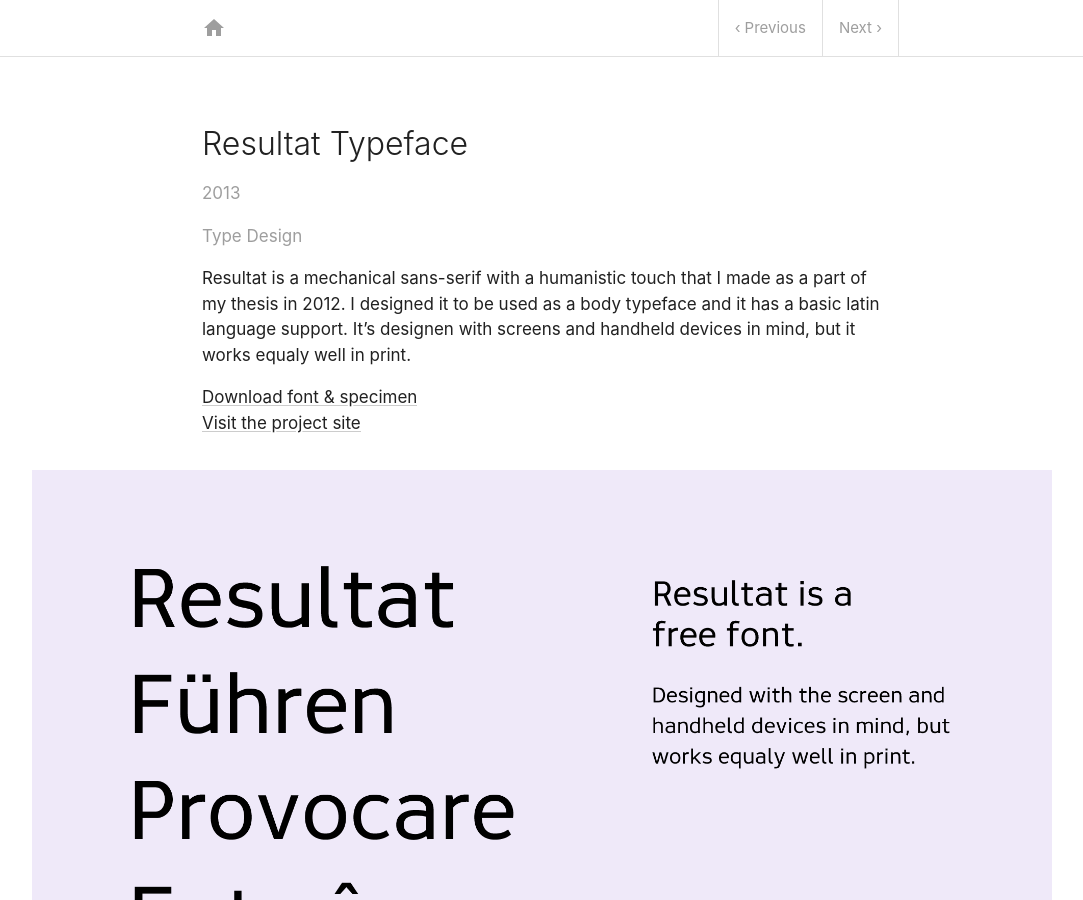
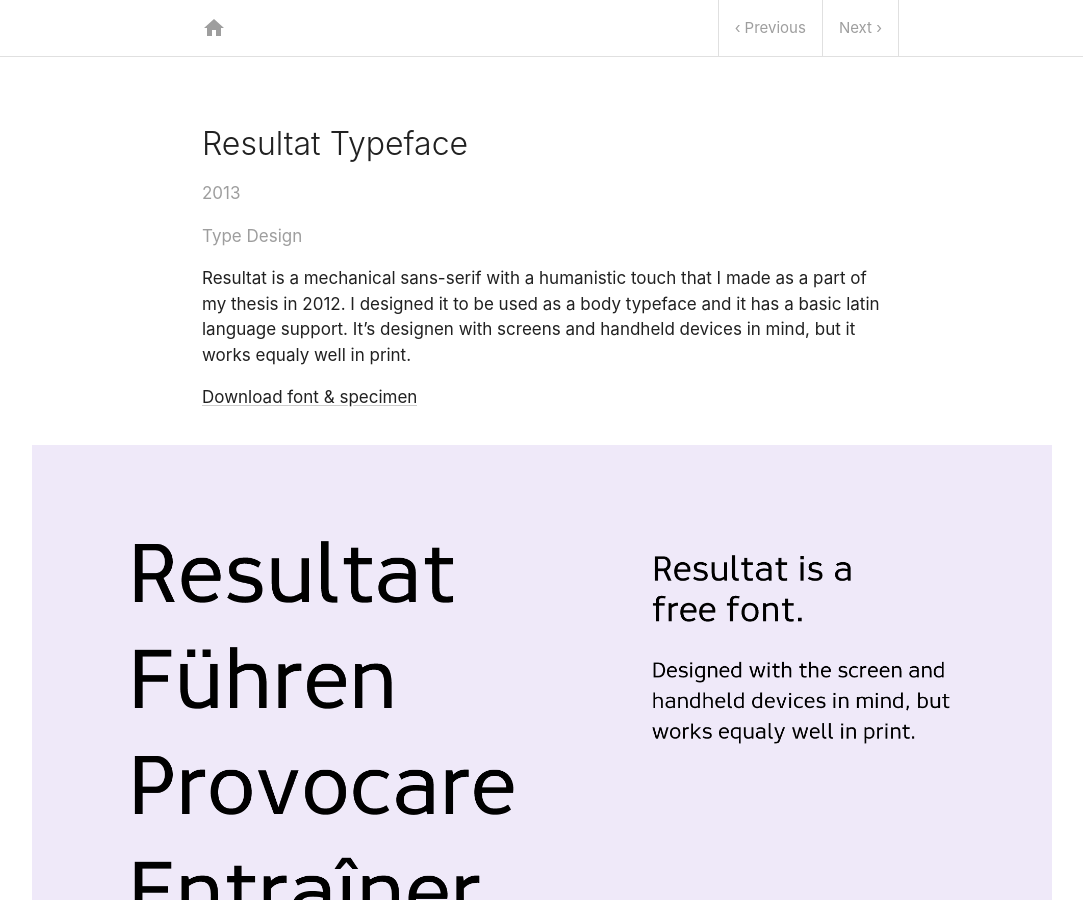
Before and after one commit to mlindholm/homepage, a Jekyll site: the page built from _posts/2013-10-01-resultat-typeface.md, in a window 1280 px wide and 900 px high. Shown: the whole window, without its empty margins (98-1181 px from the left). Built offline with Jekyll 4.4.1, drawn with Linux system fonts in a browser that asks for light colours; nearby versions of some CDN libraries.

Commit message:
Update resultat download links

```diff
--- a/_posts/2013-10-01-resultat-typeface.md
+++ b/_posts/2013-10-01-resultat-typeface.md
@@ -13,5 +13,4 @@
 
 Resultat is a mechanical sans-serif with a humanistic touch that I made as a part of my thesis in 2012. I designed it to be used as a body typeface and it has a basic latin language support. It's designen with screens and handheld devices in mind, but it works equaly well in print.
 
-[Download font & specimen](http://thesis.mathiaslindholm.com/#downloads)
-[Visit the project site](http://thesis.mathiaslindholm.com/)
+[Download font & specimen](https://github.com/mlindholm/resultat)
```
